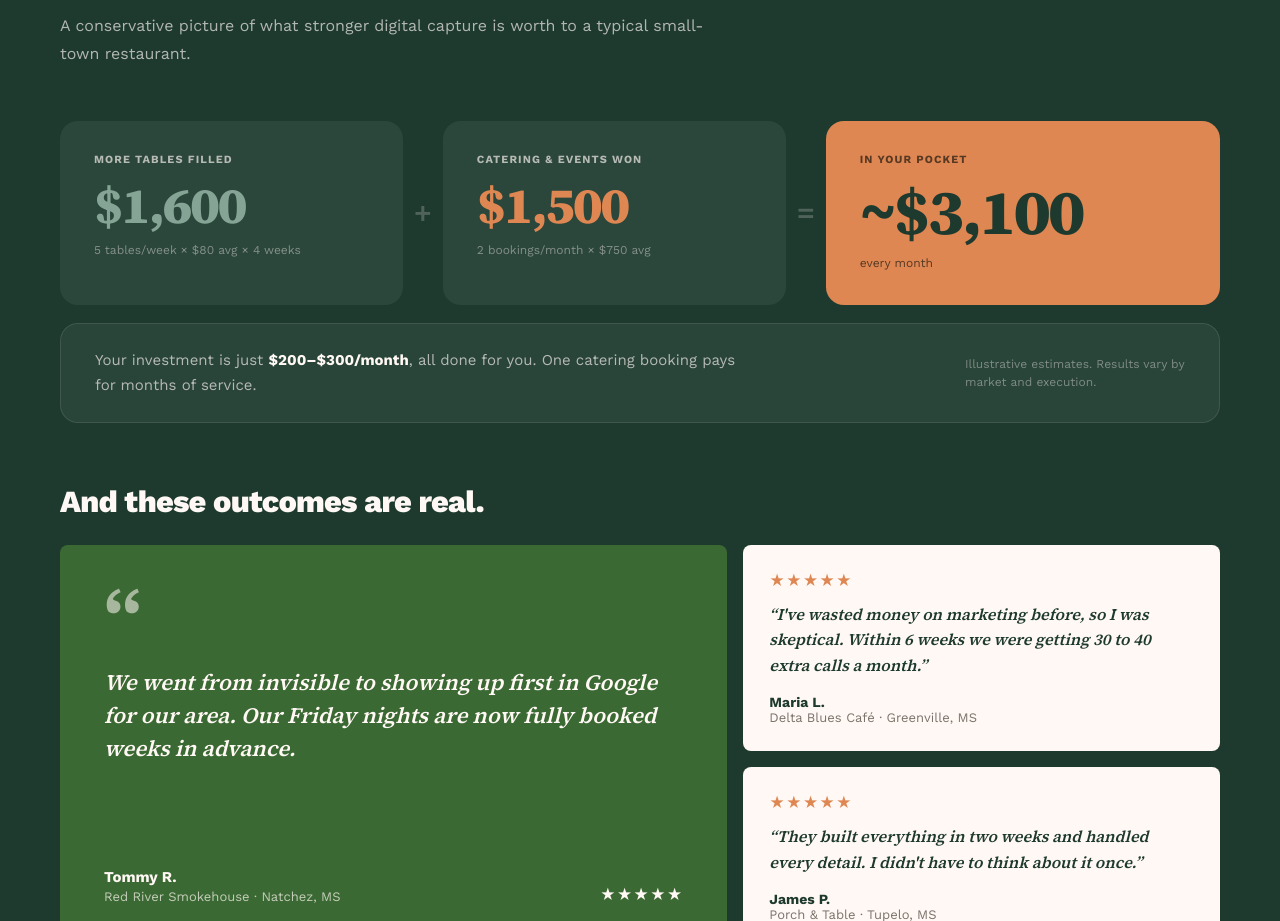
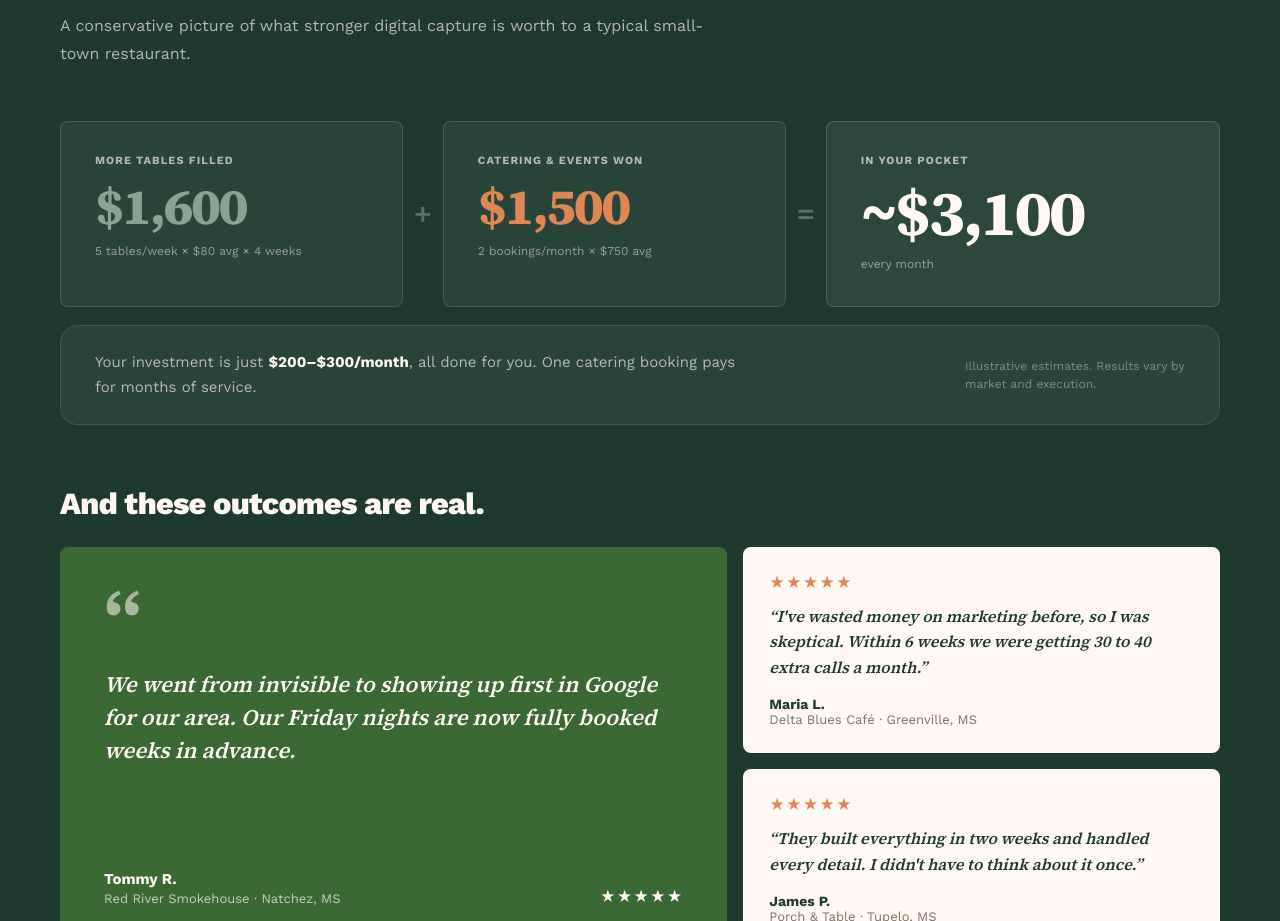
Before and after one commit to MainStreetGrowth/mainstreetgrowth, a Next.js app: page /outcomes in a window 1280 px wide. Shown: the part 2313-3234 px from the top of the page. Built offline with nearby package versions, Linux system fonts and the light colour scheme.

Commit message:
Outcomes ROI: cohesive equation panels (bordered glass + sage-tint total, ivory number, 8px radius) matching Current

```diff
--- a/app/outcomes/page.tsx
+++ b/app/outcomes/page.tsx
@@ -430,26 +430,26 @@ export default function Outcomes() {
               gridTemplateColumns: isMobile ? "1fr" : "1fr 40px 1fr 40px 1.15fr",
               gap: isMobile ? 12 : 0, alignItems: "stretch", marginBottom: 18,
             }}>
-              <div style={{ background: "rgba(255,248,244,0.06)", borderRadius: 18, padding: isMobile ? "26px 24px" : "32px 34px" }}>
+              <div style={{ background: "rgba(255,248,244,0.05)", border: "1px solid rgba(255,248,244,0.14)", borderRadius: 8, padding: isMobile ? "26px 24px" : "32px 34px" }}>
                 <div style={{ fontSize: 11, fontWeight: 700, color: C.onInkMuted, textTransform: "uppercase", letterSpacing: "0.1em", marginBottom: 14 }}>More tables filled</div>
                 <div className="font-display" style={{ fontSize: "clamp(2.2rem,4vw,3.2rem)", fontWeight: 800, color: "#86a496", letterSpacing: "-0.04em", lineHeight: 1, marginBottom: 10 }}>$1,600</div>
-                <div style={{ fontSize: 12, color: "rgba(255,248,244,0.42)", lineHeight: 1.6 }}>5 tables/week × $80 avg × 4 weeks</div>
+                <div style={{ fontSize: 12, color: "rgba(255,248,244,0.5)", lineHeight: 1.6 }}>5 tables/week × $80 avg × 4 weeks</div>
               </div>
               <div style={{ display: isMobile ? "none" : "flex", alignItems: "center", justifyContent: "center" }}>
-                <span className="font-display" style={{ fontSize: 30, fontWeight: 800, color: "rgba(255,248,244,0.22)" }}>+</span>
+                <span className="font-display" style={{ fontSize: 30, fontWeight: 800, color: "rgba(255,248,244,0.28)" }}>+</span>
               </div>
-              <div style={{ background: "rgba(255,248,244,0.06)", borderRadius: 18, padding: isMobile ? "26px 24px" : "32px 34px" }}>
+              <div style={{ background: "rgba(255,248,244,0.05)", border: "1px solid rgba(255,248,244,0.14)", borderRadius: 8, padding: isMobile ? "26px 24px" : "32px 34px" }}>
                 <div style={{ fontSize: 11, fontWeight: 700, color: C.onInkMuted, textTransform: "uppercase", letterSpacing: "0.1em", marginBottom: 14 }}>Catering &amp; events won</div>
                 <div className="font-display" style={{ fontSize: "clamp(2.2rem,4vw,3.2rem)", fontWeight: 800, color: C.gold, letterSpacing: "-0.04em", lineHeight: 1, marginBottom: 10 }}>$1,500</div>
-                <div style={{ fontSize: 12, color: "rgba(255,248,244,0.42)", lineHeight: 1.6 }}>2 bookings/month × $750 avg</div>
+                <div style={{ fontSize: 12, color: "rgba(255,248,244,0.5)", lineHeight: 1.6 }}>2 bookings/month × $750 avg</div>
               </div>
               <div style={{ display: isMobile ? "none" : "flex", alignItems: "center", justifyContent: "center" }}>
-                <span className="font-display" style={{ fontSize: 30, fontWeight: 800, color: "rgba(255,248,244,0.22)" }}>=</span>
+                <span className="font-display" style={{ fontSize: 30, fontWeight: 800, color: "rgba(255,248,244,0.28)" }}>=</span>
               </div>
-              <div style={{ background: C.gold, borderRadius: 18, padding: isMobile ? "26px 24px" : "32px 34px" }}>
-                <div style={{ fontSize: 11, fontWeight: 700, color: "rgba(34,26,17,0.72)", textTransform: "uppercase", letterSpacing: "0.1em", marginBottom: 14 }}>In your pocket</div>
-                <div className="font-display" style={{ fontSize: "clamp(2.6rem,5vw,4rem)", fontWeight: 800, color: C.ink, letterSpacing: "-0.04em", lineHeight: 1, marginBottom: 10 }}>~$3,100</div>
-                <div style={{ fontSize: 12, color: "rgba(34,26,17,0.72)", lineHeight: 1.6 }}>every month</div>
+              <div style={{ background: "rgba(134,164,150,0.14)", border: "1px solid rgba(134,164,150,0.35)", borderRadius: 8, padding: isMobile ? "26px 24px" : "32px 34px" }}>
+                <div style={{ fontSize: 11, fontWeight: 700, color: C.onInkMuted, textTransform: "uppercase", letterSpacing: "0.1em", marginBottom: 14 }}>In your pocket</div>
+                <div className="font-display" style={{ fontSize: "clamp(2.6rem,5vw,4rem)", fontWeight: 800, color: C.onInk, letterSpacing: "-0.04em", lineHeight: 1, marginBottom: 10 }}>~$3,100</div>
+                <div style={{ fontSize: 12, color: "rgba(255,248,244,0.5)", lineHeight: 1.6 }}>every month</div>
               </div>
             </div>
 
```
